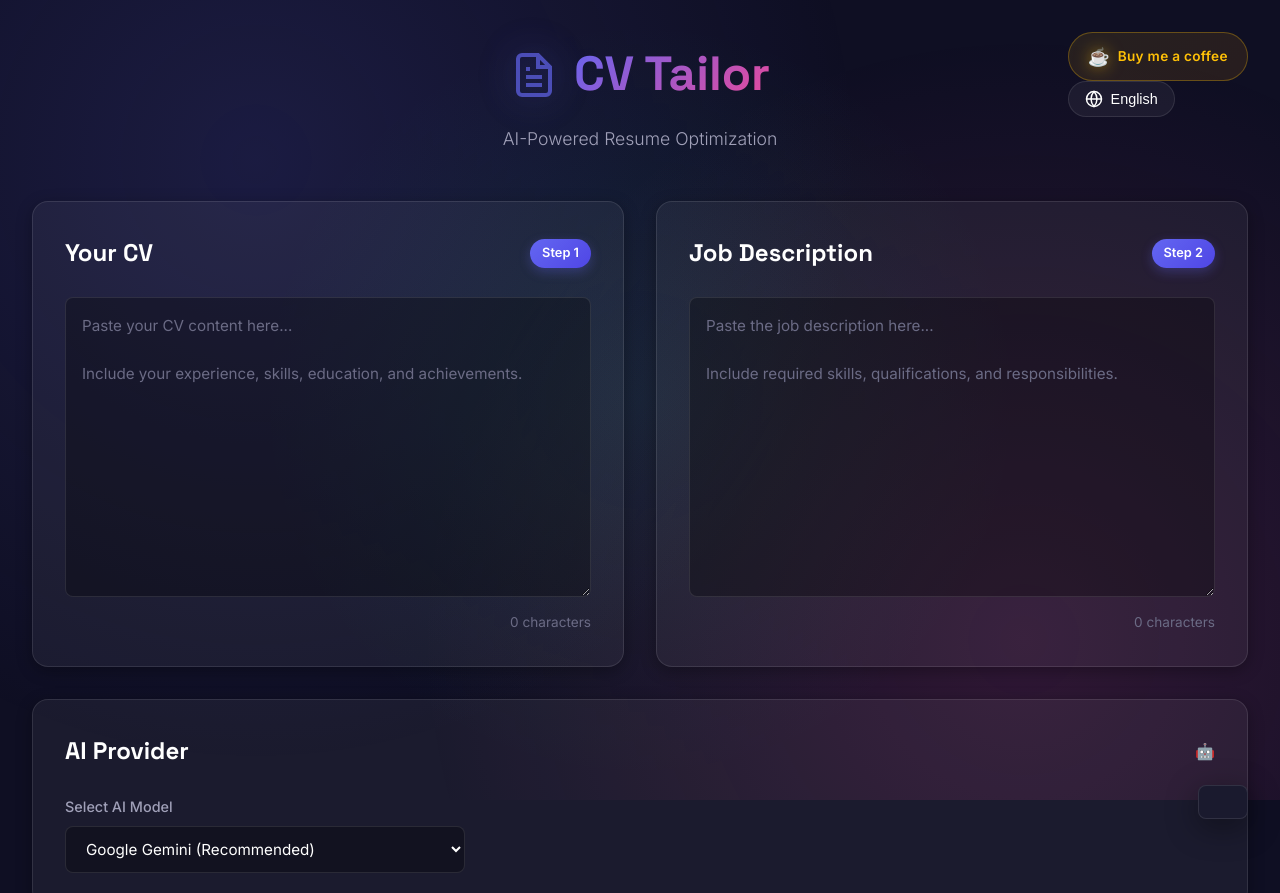
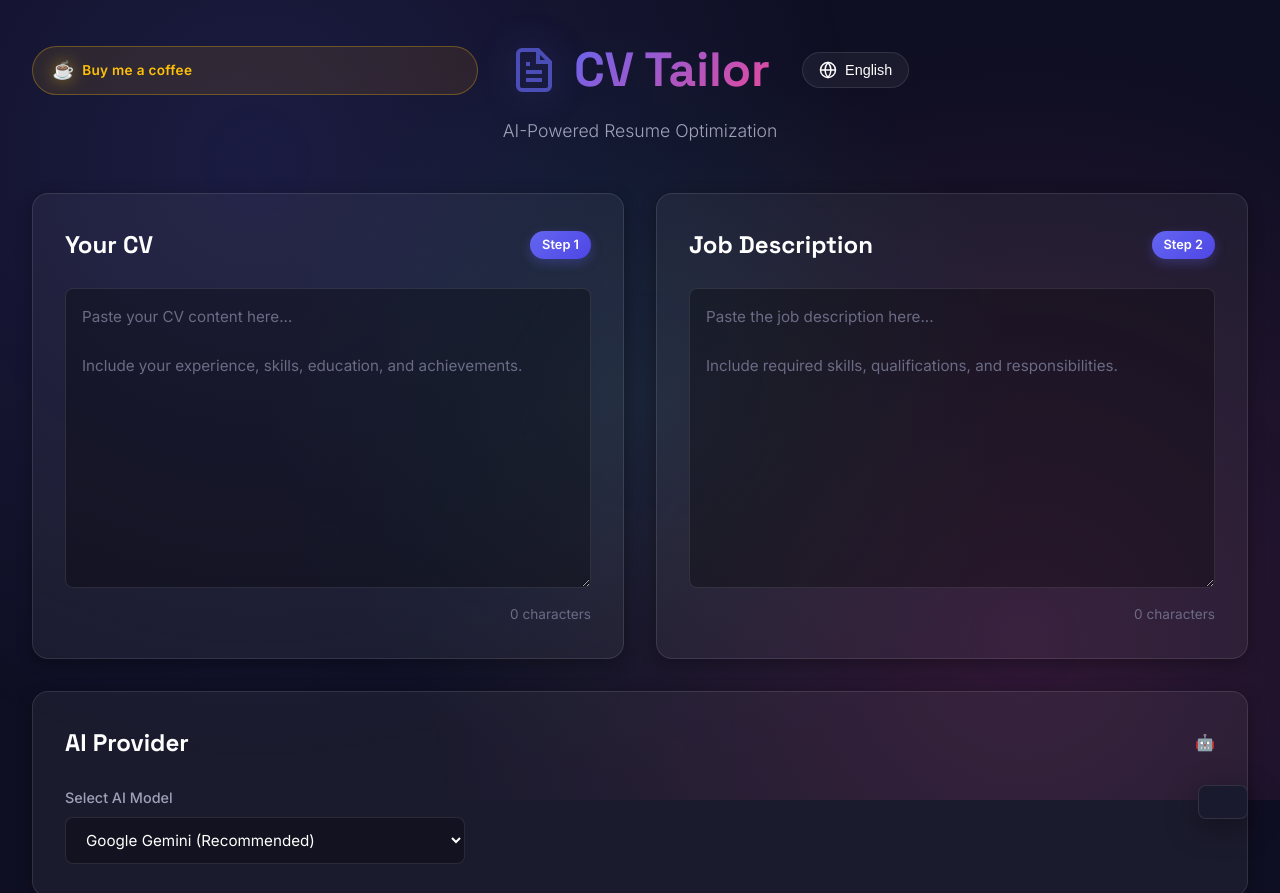
Before and after one commit to Bojack55/CV-modifier, a website: page index.html in a window 1280 px wide. Shown: the top 893 px of the page. Drawn offline with nearby package versions, Linux system fonts and the light colour scheme; no server answers.

Commit message:
Restructure header: BMC left, logo center, language selector right

```diff
--- a/index.html
+++ b/index.html
@@ -21,6 +21,10 @@
     <div class="container">
         <header class="header">
             <div class="header-top">
+                <a href="https://www.buymeacoffee.com/moaz55" target="_blank" class="bmc-btn-header">
+                    <span class="bmc-icon">☕</span>
+                    <span class="bmc-text">Buy me a coffee</span>
+                </a>
                 <div class="logo">
                     <svg class="logo-icon" viewBox="0 0 24 24" fill="none" stroke="currentColor" stroke-width="2">
                         <path d="M14 2H6a2 2 0 0 0-2 2v16a2 2 0 0 0 2 2h12a2 2 0 0 0 2-2V8z"></path>
@@ -31,15 +35,9 @@
                     </svg>
                     <h1>CV Tailor</h1>
                 </div>
-                <div class="header-actions">
-                    <a href="https://www.buymeacoffee.com/moaz55" target="_blank" class="bmc-btn-header">
-                        <span class="bmc-icon">☕</span>
-                        <span class="bmc-text">Buy me a coffee</span>
-                    </a>
                 <div class="language-selector">
                     <button class="language-btn" id="languageBtn">
-                            <svg class="lang-icon" viewBox="0 0 24 24" fill="none" stroke="currentColor"
-                                stroke-width="2">
+                        <svg class="lang-icon" viewBox="0 0 24 24" fill="none" stroke="currentColor" stroke-width="2">
                             <circle cx="12" cy="12" r="10"></circle>
                             <path
                                 d="M2 12h20M12 2a15.3 15.3 0 0 1 4 10 15.3 15.3 0 0 1-4 10 15.3 15.3 0 0 1-4-10 15.3 15.3 0 0 1 4-10z">
@@ -50,7 +48,6 @@
                     <div class="language-dropdown" id="languageDropdown">
                         <button class="lang-option" data-lang="en">🇬🇧 English</button>
                         <button class="lang-option" data-lang="ar">🇸🇦 العربية</button>
-                        </div>
                     </div>
                 </div>
             </div>
```
Lines whose indentation alone changed are shown as unchanged.
